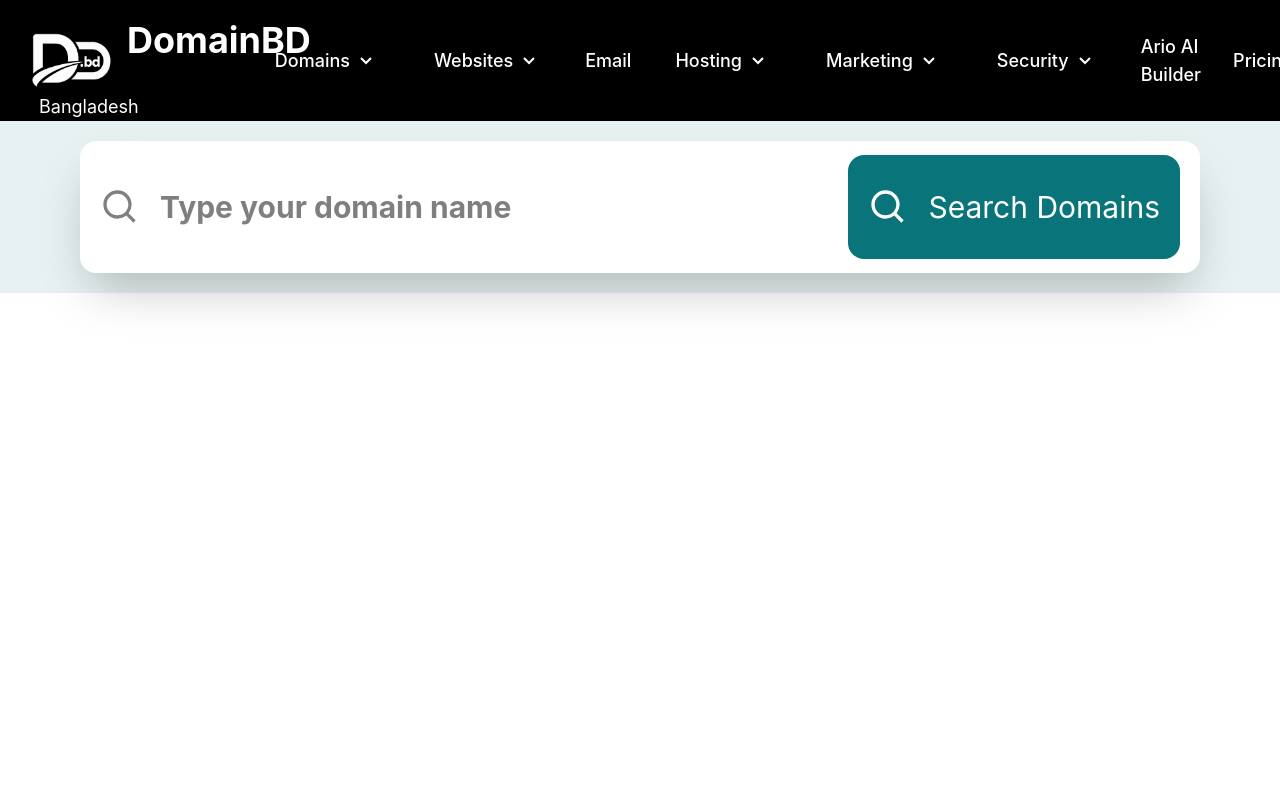
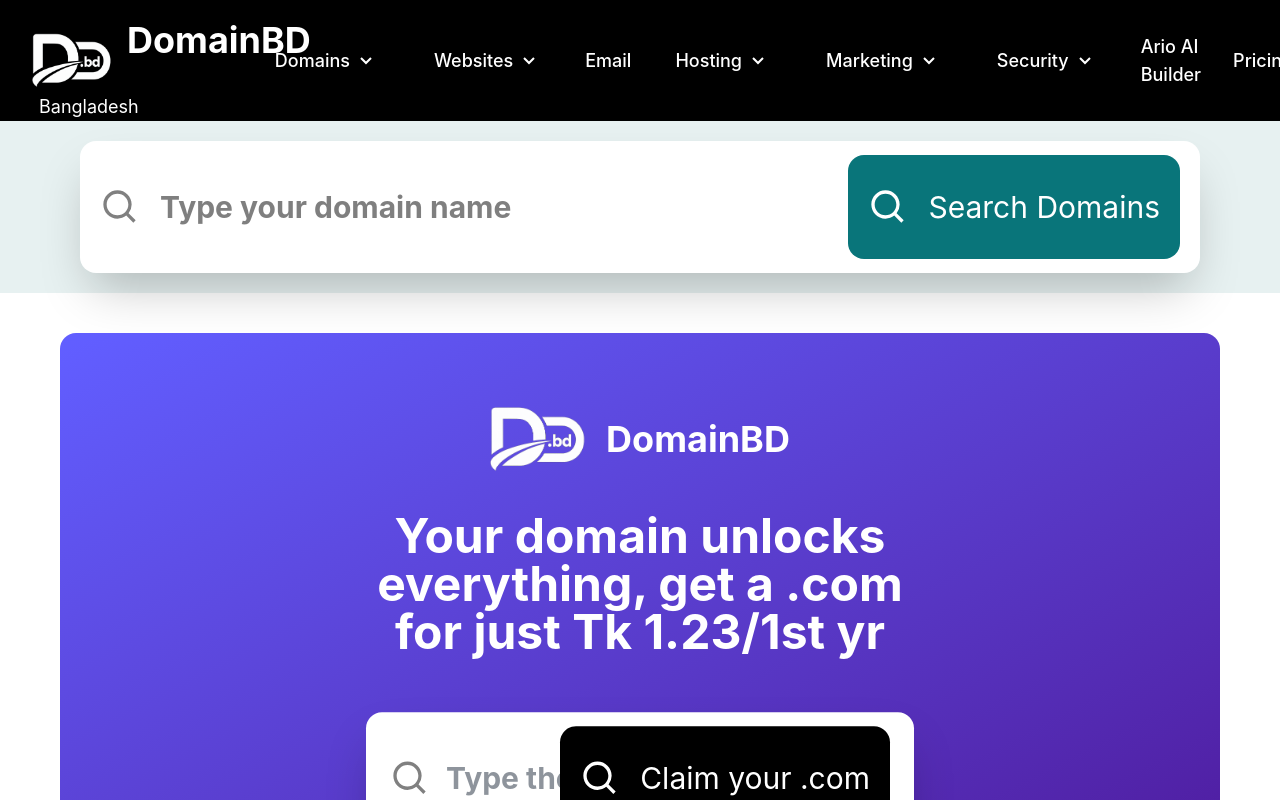
Before and after one commit to PraptiH/DomanBD, a React (Vite) app: page / in a window 1280 px wide. Shown: the top 800 px of the page. Built offline with nearby package versions, Linux system fonts and the light colour scheme.

Commit message:
Design landing page hero banner with domain search bar

```diff
--- a/src/Components/HeroSection/HeroSection.tsx
+++ b/src/Components/HeroSection/HeroSection.tsx
@@ -1,3 +1,4 @@
+import logo from '../../assets/logo.png'
 function HeroSection() {
     return (
         <>
@@ -12,7 +13,7 @@
 
                     <input className='flex-1 text-3xl font-bold rounded-2xl py-12 placeholder:translate-x-20 bg-white shadow-2xl focus:outline-blue-700' type="text" placeholder='Type your domain name' />
 
-                    <button className='absolute top-1/2 -translate-y-1/2 right-10 bg-[#09757A] flex items-center gap-5 text-white text-3xl rounded-2xl px-5 py-8'>
+                    <button className='absolute top-1/2 -translate-y-1/2 right-10 bg-[#09757A] flex items-center gap-5 text-white text-3xl rounded-2xl px-5 py-8 cursor-pointer'>
                         <svg xmlns="http://www.w3.org/2000/svg" width="40"
                             fill="currentColor" viewBox="0 0 24 24">
                             <path d="M10.5 19c1.98 0 3.81-.69 5.25-1.83L20 21.42l1.41-1.41-4.25-4.25a8.47 8.47 0 0 0 1.83-5.25c0-4.69-3.81-8.5-8.5-8.5S2 5.81 2 10.5 5.81 19 10.5 19m0-15c3.58 0 6.5 2.92 6.5 6.5S14.08 17 10.5 17 4 14.08 4 10.5 6.92 4 10.5 4"></path>
@@ -21,6 +22,40 @@
                     </button>
                 </div>
             </div>
+
+
+            <div className="text-white relative bg-linear-to-br from-indigo-500 to-violet-900 h-150 p-5 mx-15 my-10 rounded-2xl">
+                <div className='absolute top-1/2 -translate-y-1/2 left-1/2 -translate-x-1/2 space-y-10'>
+                    <div className='flex items-center justify-center gap-5 '>
+                        <img className='w-24' src={logo} alt="" />
+                        <p className='text-4xl font-bold'>DomainBD</p>
+                    </div>
+
+                    <div>
+                        <h1 className='font-bold text-5xl text-center'>Your domain unlocks everything, get a .com for just Tk 1.23/1st yr</h1>
+                    </div>
+
+                    <div className='flex p-4 relative'>
+
+                        <svg xmlns="http://www.w3.org/2000/svg" width="40" color="gray"
+                            fill="currentColor" viewBox="0 0 24 24"
+                            className="absolute left-10 top-1/2 -translate-y-1/2">
+                            <path d="M10.5 19c1.98 0 3.81-.69 5.25-1.83L20 21.42l1.41-1.41-4.25-4.25a8.47 8.47 0 0 0 1.83-5.25c0-4.69-3.81-8.5-8.5-8.5S2 5.81 2 10.5 5.81 19 10.5 19m0-15c3.58 0 6.5 2.92 6.5 6.5S14.08 17 10.5 17 4 14.08 4 10.5 6.92 4 10.5 4"></path>
+                        </svg>
+
+                        <input className='flex-1 w-full text-3xl font-bold rounded-2xl py-12 placeholder:translate-x-20 bg-white text-gray-800 shadow-2xl focus:outline-blue-700' type="text" placeholder='Type the domain you want' />
+
+                        <button className='absolute top-1/2 -translate-y-1/2 right-10 bg-black flex items-center gap-5 text-white text-3xl rounded-2xl px-5 py-8 cursor-pointer'>
+                            <svg xmlns="http://www.w3.org/2000/svg" width="40"
+                                fill="currentColor" viewBox="0 0 24 24">
+                                <path d="M10.5 19c1.98 0 3.81-.69 5.25-1.83L20 21.42l1.41-1.41-4.25-4.25a8.47 8.47 0 0 0 1.83-5.25c0-4.69-3.81-8.5-8.5-8.5S2 5.81 2 10.5 5.81 19 10.5 19m0-15c3.58 0 6.5 2.92 6.5 6.5S14.08 17 10.5 17 4 14.08 4 10.5 6.92 4 10.5 4"></path>
+                            </svg>
+                            Claim your .com
+                        </button>
+                    </div>
+                </div>
+
+            </div>
         </>
     )
 }
```
